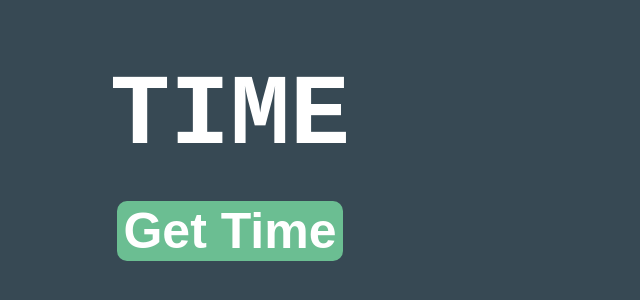
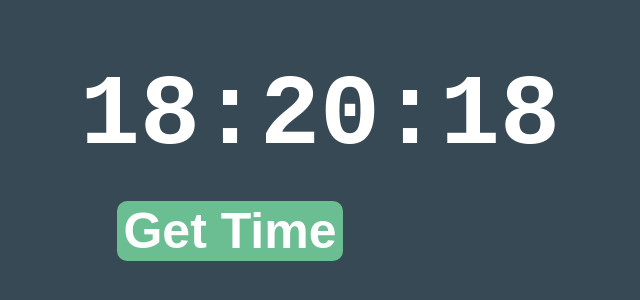
Before and after one commit to MarceloMSilveira/my-react-app, a React (Vite) app: page / in a window 1280 px wide. Shown: the part 120-420 px from the top of the page, without its empty margins (410-1050 px from the left). Built offline with nearby package versions, Linux system fonts and the light colour scheme.

Commit message:
show clock ok

```diff
--- a/src/components/App.jsx
+++ b/src/components/App.jsx
@@ -1,11 +1,20 @@
 import { useState } from 'react';
+
+const initialTime = new Date().toLocaleTimeString("en-US", { hour12: false });
 
 function App() {
 
+  const [time, setTime] = useState(initialTime)
+
+  function showClock() {
+    setInterval(()=> setTime(new Date().toLocaleTimeString("en-US", { hour12: false })),1000)
+  }
+
   return (
     <div className="container">
-      <h1>TIME</h1>
-      <button>Get Time</button>
+      <h1>{time}</h1>
+      <button onClick={() => setTime(new Date().toLocaleTimeString("en-US", { hour12: false }))}>Get Time</button>
+      {showClock()}
     </div>
   )
 }
@@ -14,8 +23,8 @@ export default App;
 
 //Challenge:
 //1. Given that you can get the current time using:
-let time = new Date().toLocaleTimeString();
-console.log(time);
+//let time = new Date().toLocaleTimeString();
+//console.log(time);
 //Show the latest time in the <h1> when the Get Time button
 //is pressed.
 
```
